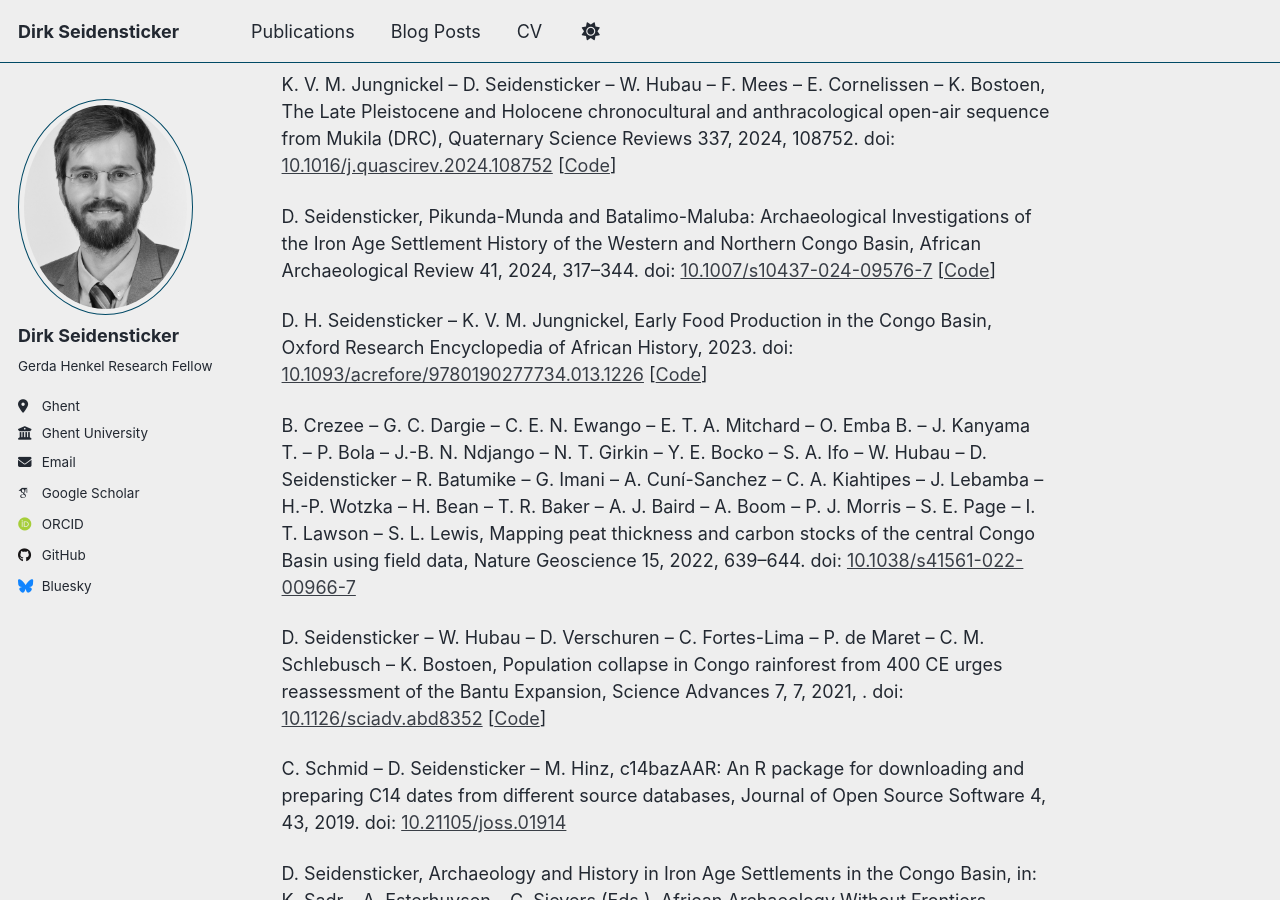
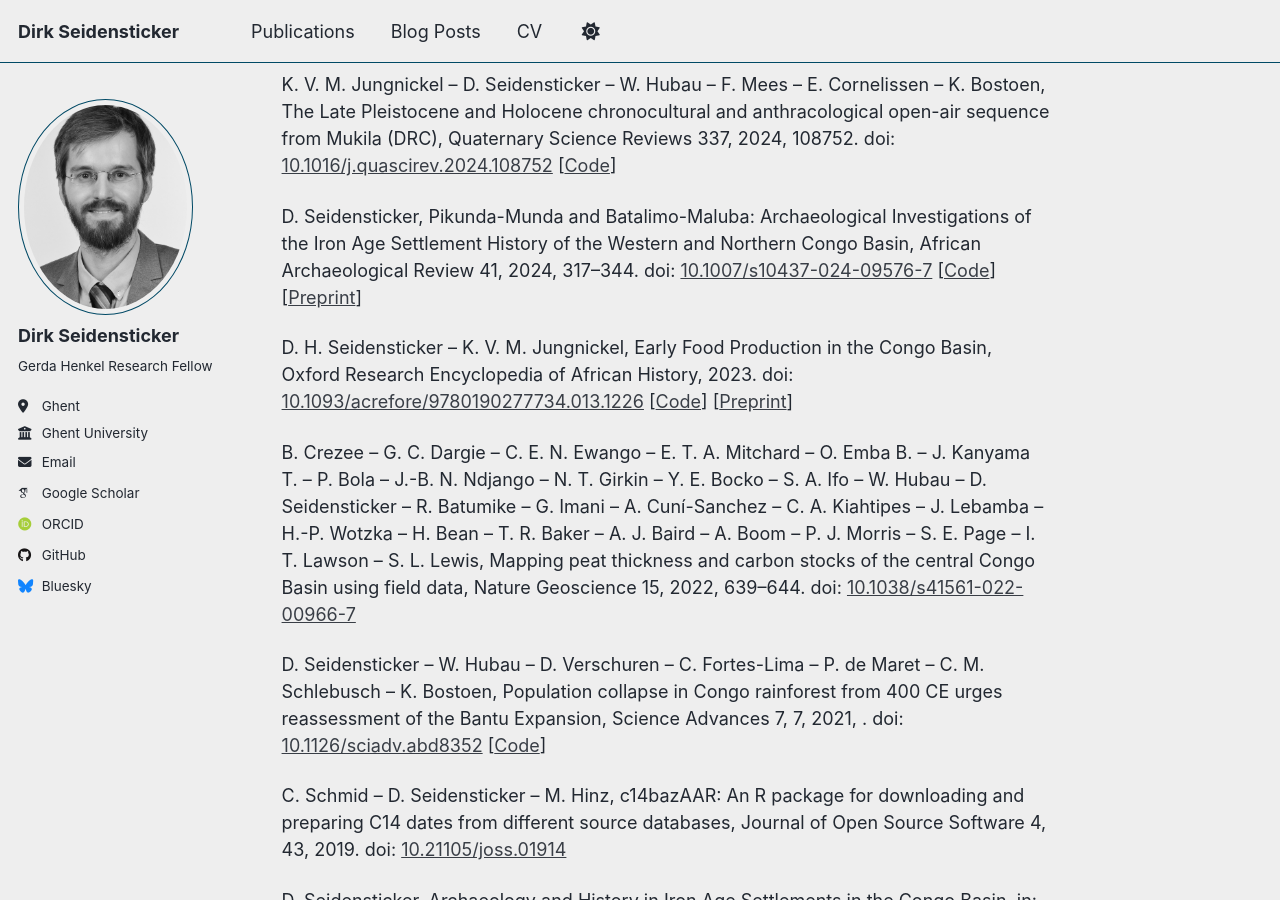
Before and after one commit to dirkseidensticker/dirkseidensticker.github.io, a Jekyll site: the page built from _pages/publications-list.md, in a window 1280 px wide and 900 px high, scrolled down 610 px. Built offline with Jekyll 4.4.1, drawn with Linux system fonts in a browser that asks for light colours; some web fonts are replaced; our own code applies the rules of GitHub Pages for plain Markdown files; a script that is not in the unit is left out.

Commit message:
added ref to preprints & R proj for blog

```diff
--- a/_pages/publications-list.md
+++ b/_pages/publications-list.md
@@ -12,9 +12,9 @@ D. Seidensticker, Pikunda-Munda: Disappearance of Pottery Production in the West
 
 K. V. M. Jungnickel – D. Seidensticker – W. Hubau – F. Mees – E. Cornelissen – K. Bostoen, The Late Pleistocene and Holocene chronocultural and anthracological open-air sequence from Mukila (DRC), Quaternary Science Reviews 337, 2024, 108752. doi: [10.1016/j.quascirev.2024.108752](https://www.sciencedirect.com/science/article/pii/S0277379124002531) [[Code](https://github.com/dirkseidensticker/Mukila_SiteIntegrity)]
 
-D. Seidensticker, Pikunda-Munda and Batalimo-Maluba: Archaeological Investigations of the Iron Age Settlement History of the Western and Northern Congo Basin, African Archaeological Review 41, 2024, 317–344. doi: [10.1007/s10437-024-09576-7](https://link.springer.com/article/10.1007/s10437-024-09576-7) [[Code](https://github.com/dirkseidensticker/PikundaMunda_BatalimoMaluba_AAR)]
+D. Seidensticker, Pikunda-Munda and Batalimo-Maluba: Archaeological Investigations of the Iron Age Settlement History of the Western and Northern Congo Basin, African Archaeological Review 41, 2024, 317–344. doi: [10.1007/s10437-024-09576-7](https://link.springer.com/article/10.1007/s10437-024-09576-7) [[Code](https://github.com/dirkseidensticker/PikundaMunda_BatalimoMaluba_AAR)] [[Preprint](https://osf.io/preprints/socarxiv/mcb7k_v1)]
 
-D. H. Seidensticker – K. V. M. Jungnickel, Early Food Production in the Congo Basin, Oxford Research Encyclopedia of African History, 2023. doi: [10.1093/acrefore/9780190277734.013.1226](https://oxfordre.com/africanhistory/display/10.1093/acrefore/9780190277734.001.0001/acrefore-9780190277734-e-1226?p=emailAAPHTUirc9sqk&d=/10.1093/acrefore/9780190277734.001.0001/acrefore-9780190277734-e-1226) [[Code](https://github.com/dirkseidensticker/FoodProdCB_OREAF)]
+D. H. Seidensticker – K. V. M. Jungnickel, Early Food Production in the Congo Basin, Oxford Research Encyclopedia of African History, 2023. doi: [10.1093/acrefore/9780190277734.013.1226](https://oxfordre.com/africanhistory/display/10.1093/acrefore/9780190277734.001.0001/acrefore-9780190277734-e-1226?p=emailAAPHTUirc9sqk&d=/10.1093/acrefore/9780190277734.001.0001/acrefore-9780190277734-e-1226) [[Code](https://github.com/dirkseidensticker/FoodProdCB_OREAF)] [[Preprint](https://osf.io/preprints/socarxiv/gpz5e_v1)]
 
 B. Crezee – G. C. Dargie – C. E. N. Ewango – E. T. A. Mitchard – O. Emba B. – J. Kanyama T. – P. Bola – J.-B. N. Ndjango – N. T. Girkin – Y. E. Bocko – S. A. Ifo – W. Hubau – D. Seidensticker – R. Batumike – G. Imani – A. Cuní-Sanchez – C. A. Kiahtipes – J. Lebamba – H.-P. Wotzka – H. Bean – T. R. Baker – A. J. Baird – A. Boom – P. J. Morris – S. E. Page – I. T. Lawson – S. L. Lewis, Mapping peat thickness and carbon stocks of the central Congo Basin using field data, Nature Geoscience 15, 2022, 639–644. doi: [10.1038/s41561-022-00966-7](https://www.nature.com/articles/s41561-022-00966-7)
 
--- a/_pages/publications.html
+++ b/_pages/publications.html
@@ -12,8 +12,8 @@ author_profile: true
 <p>D. Seidensticker - W. Hubau - F. Mees - G. Fiers - V. Cnudde, On and off the Rivers: Changes in Clay Sourcing and Preparation Strategies in the Congo Basin throughout the Past Two Millennia, Journal of Archaeological Science: Reports 66, 2025, 105298. <a href="https://doi.org/10.1016/j.jasrep.2025.105298">10.1016/j.jasrep.2025.105298</a>. [<a href="https://github.com/dirkseidensticker/OnOffRivers">Code</a>]</p>
 <p>D. Seidensticker, Pikunda-Munda: Disappearance of Pottery Production in the Western Congo Basin at the end of the Early Iron Age, African Archaeological Review, 2025. doi: <a href="https://link.springer.com/article/10.1007/s10437-024-09610-8">10.1007/s10437-024-09610-8</a> [<a href="https://github.com/dirkseidensticker/PikundaMunda_DissapearingPotteryTraditions_AAR">Code</a>]</p>
 <p>K. V. M. Jungnickel – D. Seidensticker – W. Hubau – F. Mees – E. Cornelissen – K. Bostoen, The Late Pleistocene and Holocene chronocultural and anthracological open-air sequence from Mukila (DRC), Quaternary Science Reviews 337, 2024, 108752. doi: <a href="https://www.sciencedirect.com/science/article/pii/S0277379124002531">10.1016/j.quascirev.2024.108752</a> [<a href="https://github.com/dirkseidensticker/Mukila_SiteIntegrity">Code</a>]</p>
-<p>D. Seidensticker, Pikunda-Munda and Batalimo-Maluba: Archaeological Investigations of the Iron Age Settlement History of the Western and Northern Congo Basin, African Archaeological Review 41, 2024, 317–344. doi: <a href="https://link.springer.com/article/10.1007/s10437-024-09576-7">10.1007/s10437-024-09576-7</a> [<a href="https://github.com/dirkseidensticker/PikundaMunda_BatalimoMaluba_AAR">Code</a>]</p>
-<p>D. H. Seidensticker – K. V. M. Jungnickel, Early Food Production in the Congo Basin, Oxford Research Encyclopedia of African History, 2023. doi: <a href="https://oxfordre.com/africanhistory/display/10.1093/acrefore/9780190277734.001.0001/acrefore-9780190277734-e-1226?p=emailAAPHTUirc9sqk&amp;d=/10.1093/acrefore/9780190277734.001.0001/acrefore-9780190277734-e-1226">10.1093/acrefore/9780190277734.013.1226</a> [<a href="https://github.com/dirkseidensticker/FoodProdCB_OREAF">Code</a>]</p>
+<p>D. Seidensticker, Pikunda-Munda and Batalimo-Maluba: Archaeological Investigations of the Iron Age Settlement History of the Western and Northern Congo Basin, African Archaeological Review 41, 2024, 317–344. doi: <a href="https://link.springer.com/article/10.1007/s10437-024-09576-7">10.1007/s10437-024-09576-7</a> [<a href="https://github.com/dirkseidensticker/PikundaMunda_BatalimoMaluba_AAR">Code</a>] [<a href="https://osf.io/preprints/socarxiv/mcb7k_v1">Preprint</a>]</p>
+<p>D. H. Seidensticker – K. V. M. Jungnickel, Early Food Production in the Congo Basin, Oxford Research Encyclopedia of African History, 2023. doi: <a href="https://oxfordre.com/africanhistory/display/10.1093/acrefore/9780190277734.001.0001/acrefore-9780190277734-e-1226?p=emailAAPHTUirc9sqk&amp;d=/10.1093/acrefore/9780190277734.001.0001/acrefore-9780190277734-e-1226">10.1093/acrefore/9780190277734.013.1226</a> [<a href="https://github.com/dirkseidensticker/FoodProdCB_OREAF">Code</a>] [<a href="https://osf.io/preprints/socarxiv/gpz5e_v1">Preprint</a>]</p>
 <p>B. Crezee – G. C. Dargie – C. E. N. Ewango – E. T. A. Mitchard – O. Emba B. – J. Kanyama T. – P. Bola – J.-B. N. Ndjango – N. T. Girkin – Y. E. Bocko – S. A. Ifo – W. Hubau – D. Seidensticker – R. Batumike – G. Imani – A. Cuní-Sanchez – C. A. Kiahtipes – J. Lebamba – H.-P. Wotzka – H. Bean – T. R. Baker – A. J. Baird – A. Boom – P. J. Morris – S. E. Page – I. T. Lawson – S. L. Lewis, Mapping peat thickness and carbon stocks of the central Congo Basin using field data, Nature Geoscience 15, 2022, 639–644. doi: <a href="https://www.nature.com/articles/s41561-022-00966-7">10.1038/s41561-022-00966-7</a></p>
 <p>D. Seidensticker – W. Hubau – D. Verschuren – C. Fortes-Lima – P. de Maret – C. M. Schlebusch – K. Bostoen, Population collapse in Congo rainforest from 400 CE urges reassessment of the Bantu Expansion, Science Advances 7, 7, 2021, . doi: <a href="https://www.science.org/doi/10.1126/sciadv.abd8352">10.1126/sciadv.abd8352</a> [<a href="https://github.com/dirkseidensticker/HumActCentralAfrica_Paper">Code</a>]</p>
 <p>C. Schmid – D. Seidensticker – M. Hinz, c14bazAAR: An R package for downloading and preparing C14 dates from different source databases, Journal of Open Source Software 4, 43, 2019. doi: <a href="https://joss.theoj.org/papers/10.21105/joss.01914">10.21105/joss.01914</a></p>
```
Also changed, not shown: 2 other files.
